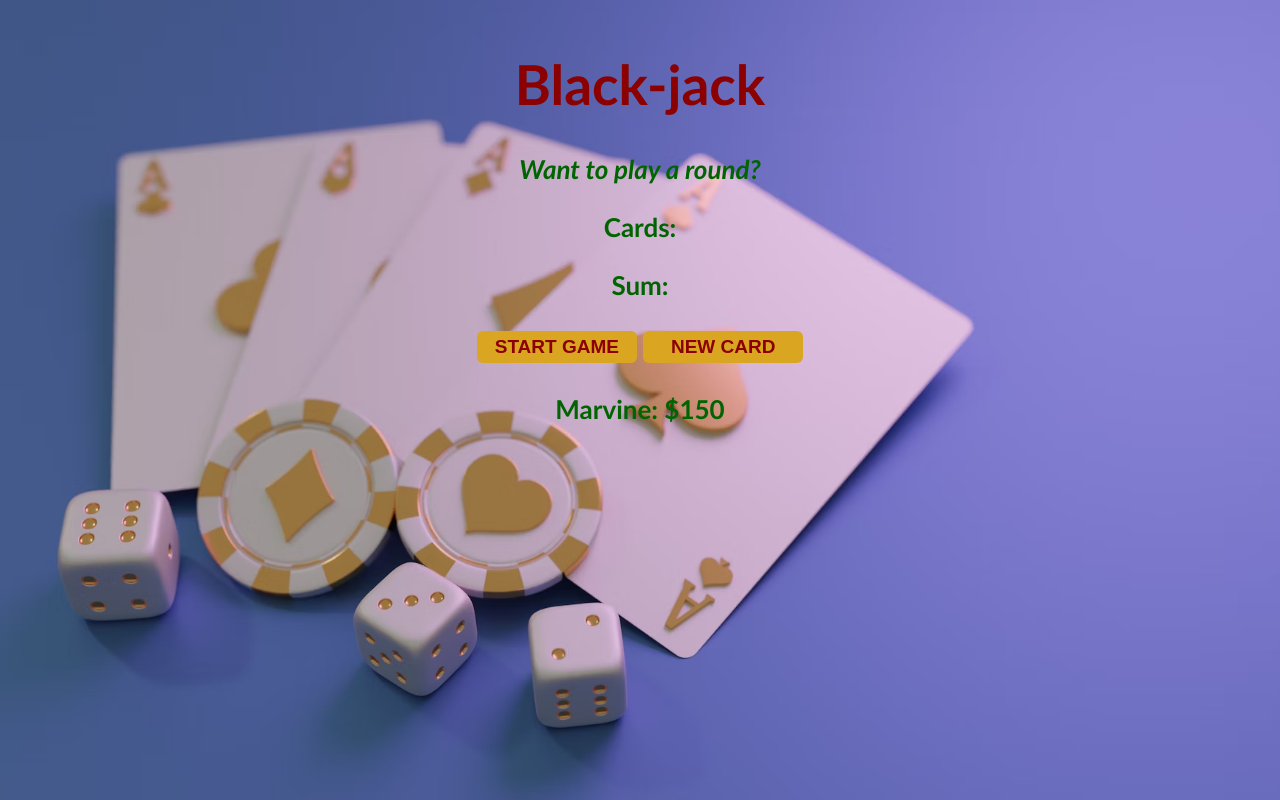
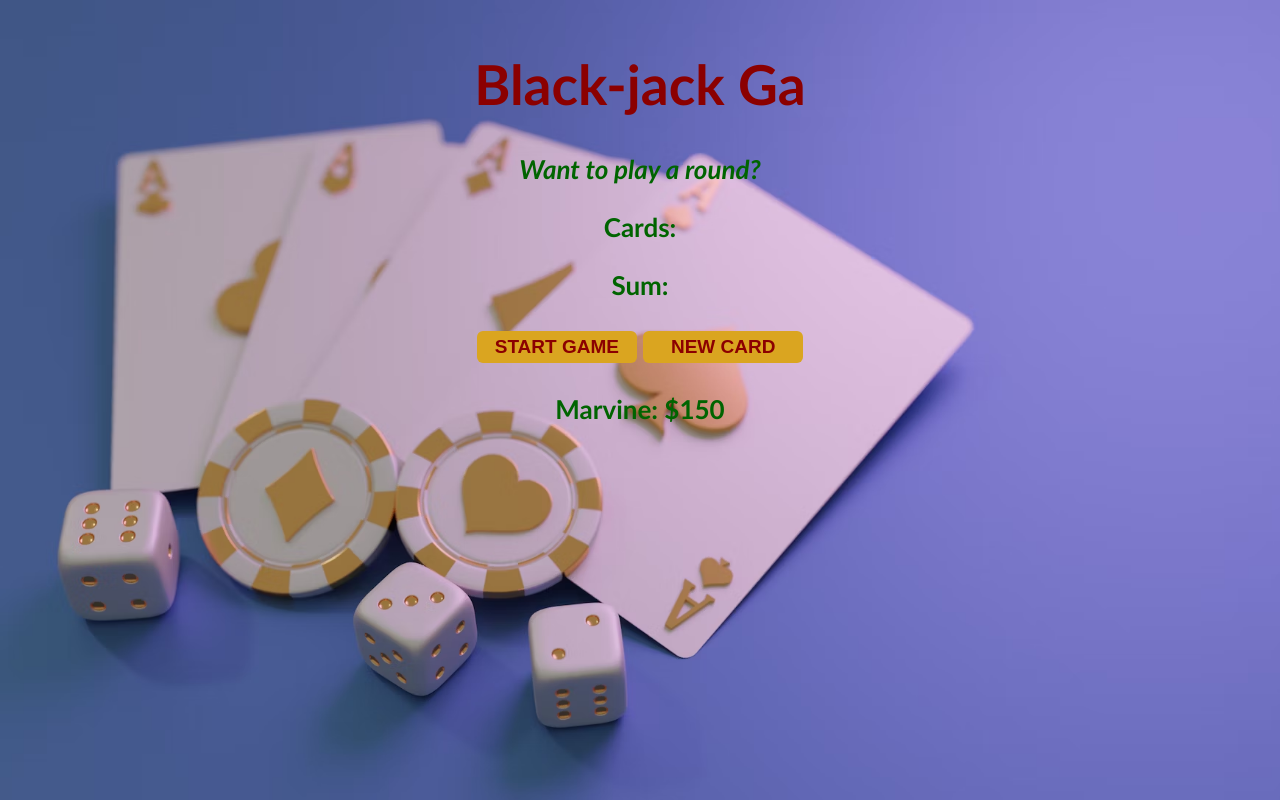
Before and after one commit to 896ma/Black-Jack-Game, a plain HTML site: page index.html in a window 1280 px wide. Drawn offline with Linux system fonts and the light colour scheme.

Commit message:
Update index.html

```diff
--- a/index.html
+++ b/index.html
@@ -5,7 +5,7 @@
 
 </head>
 <body>
-<h1>Black-jack</h1>
+<h1>Black-jack Ga</h1>
 
 <p id="message-el">Want to play a round?</p>
 <p id="cards-el">Cards:</p>
```
